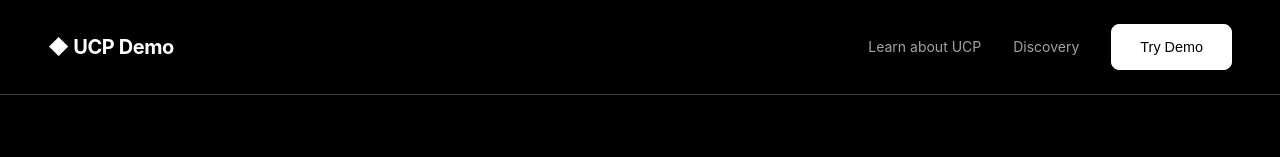
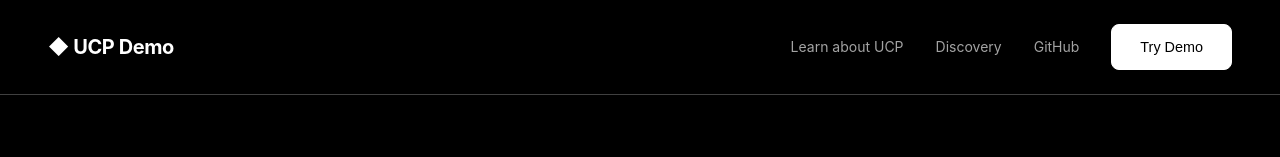
Before and after one commit to hemanth/ucp-demo, a website: page src/public/index.html in a window 1280 px wide. Shown: the top 157 px of the page. Drawn offline with Linux system fonts and the light colour scheme.

Commit message:
Add GitHub link to homepage nav

```diff
--- a/src/public/index.html
+++ b/src/public/index.html
@@ -18,6 +18,7 @@
       <div class="landing-nav-links">
         <a href="https://ucp.dev" target="_blank">Learn about UCP</a>
         <a href="/.well-known/ucp" target="_blank">Discovery</a>
+        <a href="https://github.com/hemanth/ucp-demo" target="_blank">GitHub</a>
         <button class="btn btn-primary" onclick="showDemo()">Try Demo</button>
       </div>
     </nav>
```
Also changed, not shown: 1 other file.
